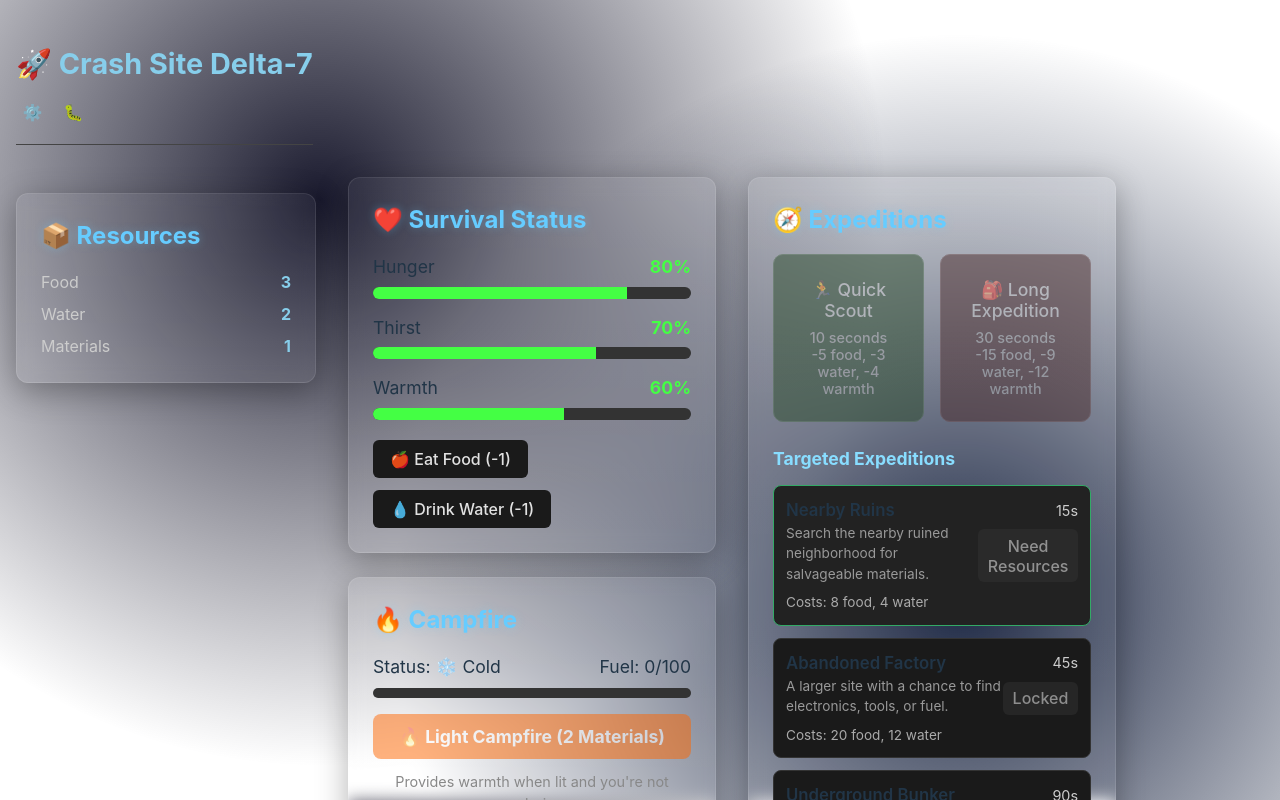
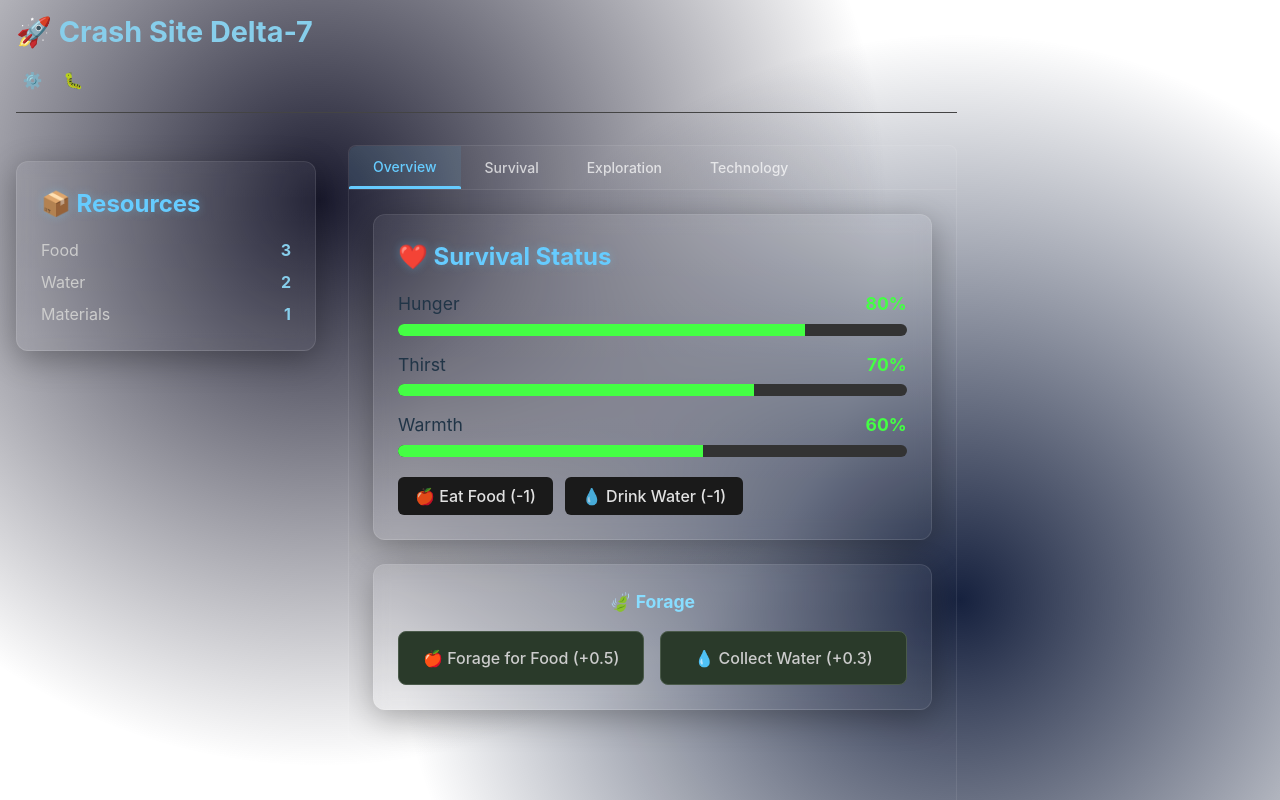
Before and after one commit to erniebrodeur/idlewild, a React (Vite) app: page / in a window 1280 px wide. Shown: the top 800 px of the page. Built offline with nearby package versions, Linux system fonts and the light colour scheme.

Commit message:
feat: implement tabbed navigation and forage buttons in game layout

```diff
--- a/src/components/ExpeditionPanel.tsx
+++ b/src/components/ExpeditionPanel.tsx
@@ -183,25 +183,6 @@ export default function ExpeditionPanel({
               })}
             </div>
           </div>
-
-          <div style={{ display: 'grid', gridTemplateColumns: '1fr 1fr', gap: '1rem' }}>
-            {gameData.survival.foraging.map((activity: any) => (
-              <button
-                key={activity.id}
-                style={{
-                  fontSize: '1rem',
-                  padding: '1rem',
-                  borderRadius: 8,
-                  backgroundColor: '#2a3a2a',
-                  border: '1px solid #4a5a4a',
-                  color: '#ccc'
-                }}
-                onClick={() => clickGather(activity.resource, activity.baseAmount)}
-              >
-                {activity.icon} {activity.name} (+{activity.baseAmount})
-              </button>
-            ))}
-          </div>
         </div>
       )}
     </div>
--- /dev/null
+++ b/src/components/ForageButtons.tsx
@@ -0,0 +1,32 @@
+import React from 'react'
+import gameData from '../data/game-data.json'
+
+interface ForageButtonsProps {
+  clickGather: (resourceId: string, amount: number) => void
+}
+
+export default function ForageButtons({ clickGather }: ForageButtonsProps) {
+  return (
+    <div className="panel" style={{ textAlign: 'center' }}>
+      <h3 style={{ marginBottom: '1rem', fontSize: '1.1rem' }}>🍃 Forage</h3>
+      <div style={{ display: 'grid', gridTemplateColumns: '1fr 1fr', gap: '1rem' }}>
+        {gameData.survival.foraging.map((activity: any) => (
+          <button
+            key={activity.id}
+            style={{
+              fontSize: '1rem',
+              padding: '1rem',
+              borderRadius: 8,
+              backgroundColor: '#2a3a2a',
+              border: '1px solid #4a5a4a',
+              color: '#ccc'
+            }}
+            onClick={() => clickGather(activity.resource, activity.baseAmount)}
+          >
+            {activity.icon} {activity.name} (+{activity.baseAmount})
+          </button>
+        ))}
+      </div>
+    </div>
+  )
+}
--- a/src/components/GameLayout.tsx
+++ b/src/components/GameLayout.tsx
@@ -2,11 +2,13 @@ import React from 'react'
 import GameHeader from './GameHeader'
 import ResourcesSidebar from './ResourcesSidebar'
 import SurvivalStatus from './SurvivalStatus'
+import ForageButtons from './ForageButtons'
 import CampfirePanel from './CampfirePanel'
 import ExpeditionPanel from './ExpeditionPanel'
 import TechnologyPanel from './TechnologyPanel'
 import SettingsPanel from './SettingsPanel'
 import DebugPanel from './DebugPanel'
+import TabsContainer, { TabDefinition } from './TabsContainer'
 import { GameState } from '../types/GameTypes'
 
 interface GameLayoutProps {
@@ -44,6 +46,71 @@ export default function GameLayout({
   reset,
   setState
 }: GameLayoutProps) {
+  // Define tab structure similar to Theory of Magic
+  const tabs: TabDefinition[] = [
+    {
+      id: 'overview',
+      label: 'Overview',
+      content: (
+        <div style={{ display: 'flex', flexDirection: 'column', gap: '1.5rem' }}>
+          <SurvivalStatus
+            needs={state.survival.needs}
+            resources={state.resources}
+            consumeResource={consumeResource}
+          />
+          <ForageButtons
+            clickGather={clickGather}
+          />
+        </div>
+      )
+    },
+    {
+      id: 'survival',
+      label: 'Survival',
+      content: (
+        <div style={{ display: 'flex', flexDirection: 'column', gap: '1.5rem' }}>
+          <SurvivalStatus
+            needs={state.survival.needs}
+            resources={state.resources}
+            consumeResource={consumeResource}
+          />
+          <CampfirePanel
+            campfire={state.survival.campfire}
+            resources={state.resources}
+            lightCampfire={lightCampfire}
+          />
+        </div>
+      )
+    },
+    {
+      id: 'exploration',
+      label: 'Exploration',
+      content: (
+        <ExpeditionPanel
+          exploration={state.survival.exploration}
+          resources={state.resources}
+          needs={state.survival.needs}
+          startExploration={startExploration}
+          clickGather={clickGather}
+        />
+      )
+    },
+    {
+      id: 'technology',
+      label: 'Technology',
+      content: (
+        <TechnologyPanel
+          upgradesDiscovered={state.upgradesDiscovered}
+          upgradesPurchased={state.upgradesPurchased}
+          producers={state.producers}
+          resources={state.resources}
+          purchaseUpgrade={purchaseUpgrade}
+          buyProducer={buyProducer}
+        />
+      )
+    }
+  ]
+
   return (
     <div className="game-root" style={{
       padding: '1rem',
@@ -62,62 +129,23 @@ export default function GameLayout({
       <div style={{
         display: 'flex',
         gap: '2rem',
-        flex: 1
+        flex: 1,
+        minHeight: 0 // Important for proper flex behavior
       }}>
         {/* Left Sidebar */}
         <ResourcesSidebar
           resources={state.resources}
         />
 
-        {/* Main Content */}
+        {/* Main Content with Tabs */}
         <div style={{
           flex: 1,
-          display: 'flex',
-          gap: '2rem'
+          minHeight: 0 // Important for proper flex behavior
         }}>
-          {/* Left Column */}
-          <div style={{
-            flex: 1,
-            display: 'flex',
-            flexDirection: 'column',
-            gap: '1.5rem'
-          }}>
-            <SurvivalStatus
-              needs={state.survival.needs}
-              resources={state.resources}
-              consumeResource={consumeResource}
-            />
-
-            <CampfirePanel
-              campfire={state.survival.campfire}
-              resources={state.resources}
-              lightCampfire={lightCampfire}
-            />
-          </div>
-
-          {/* Right Column */}
-          <div style={{
-            flex: 1,
-            display: 'flex',
-            flexDirection: 'column',
-            gap: '1.5rem'
-          }}>
-            <ExpeditionPanel
-              exploration={state.survival.exploration}
-              resources={state.resources}
-              needs={state.survival.needs}
-              startExploration={startExploration}
-              clickGather={clickGather}
-            />
-            <TechnologyPanel
-              upgradesDiscovered={state.upgradesDiscovered}
-              upgradesPurchased={state.upgradesPurchased}
-              producers={state.producers}
-              resources={state.resources}
-              purchaseUpgrade={purchaseUpgrade}
-              buyProducer={buyProducer}
-            />
-          </div>
+          <TabsContainer
+            tabs={tabs}
+            defaultTab="overview"
+          />
         </div>
       </div>
 
--- /dev/null
+++ b/src/components/TabsContainer.tsx
@@ -0,0 +1,41 @@
+import React, { useState } from 'react'
+
+export interface TabDefinition {
+  id: string
+  label: string
+  content: React.ReactNode
+}
+
+interface TabsContainerProps {
+  tabs: TabDefinition[]
+  defaultTab?: string
+  className?: string
+}
+
+export default function TabsContainer({ tabs, defaultTab, className }: TabsContainerProps) {
+  const [activeTab, setActiveTab] = useState(defaultTab || tabs[0]?.id)
+
+  const activeTabContent = tabs.find(tab => tab.id === activeTab)?.content
+
+  return (
+    <div className={`tabs-container ${className || ''}`}>
+      {/* Tab Navigation */}
+      <div className="tabs-nav">
+        {tabs.map((tab) => (
+          <button
+            key={tab.id}
+            className={`tab-button ${activeTab === tab.id ? 'active' : ''}`}
+            onClick={() => setActiveTab(tab.id)}
+          >
+            {tab.label}
+          </button>
+        ))}
+      </div>
+
+      {/* Tab Content */}
+      <div className="tab-content">
+        {activeTabContent}
+      </div>
+    </div>
+  )
+}
--- a/src/index.css
+++ b/src/index.css
@@ -72,12 +72,39 @@ button:focus-visible {
 /* Game layout styles */
 .game-root {
   width: 100%;
-  max-width: 1100px;
-  margin: 2rem auto;
-  display: grid;
-  grid-template-columns: 240px 1fr 320px;
-  gap: 1rem;
-  align-items: start;
+  max-width: 1200px;
+  margin: 0 auto;
+  padding: 1rem;
+  min-height: 100vh;
+  display: flex;
+  flex-direction: column;
+}
+
+/* Responsive layout adjustments for tabs */
+@media (max-width: 768px) {
+  .game-root {
+    padding: 0.5rem;
+  }
+
+  .tabs-nav {
+    overflow-x: auto;
+    scrollbar-width: none; /* Firefox */
+    -ms-overflow-style: none; /* IE/Edge */
+  }
+
+  .tabs-nav::-webkit-scrollbar {
+    display: none; /* Chrome/Safari */
+  }
+
+  .tab-button {
+    padding: 10px 16px;
+    font-size: 13px;
+    min-width: 80px;
+  }
+
+  .tab-content {
+    padding: 1rem;
+  }
 }
 
 .panel {
@@ -241,3 +268,76 @@ button:disabled {
   cursor: not-allowed;
   opacity: 0.5;
 }
+
+/* Tabs styling - Theory of Magic inspired */
+.tabs-container {
+  display: flex;
+  flex-direction: column;
+  height: 100%;
+}
+
+.tabs-nav {
+  display: flex;
+  background: rgba(255, 255, 255, 0.03);
+  border: 1px solid rgba(255, 255, 255, 0.08);
+  border-radius: 8px 8px 0 0;
+  padding: 0;
+  margin: 0;
+  overflow-x: auto;
+}
+
+.tab-button {
+  background: transparent;
+  border: none;
+  padding: 12px 24px;
+  font-size: 14px;
+  font-weight: 500;
+  color: rgba(255, 255, 255, 0.7);
+  cursor: pointer;
+  transition: all 0.2s ease;
+  white-space: nowrap;
+  border-radius: 0;
+  position: relative;
+}
+
+.tab-button:first-child {
+  border-radius: 8px 0 0 0;
+}
+
+.tab-button:last-child {
+  border-radius: 0 8px 0 0;
+}
+
+.tab-button:hover {
+  background: rgba(255, 255, 255, 0.05);
+  color: rgba(255, 255, 255, 0.9);
+  border-color: transparent;
+  box-shadow: none;
+}
+
+.tab-button.active {
+  background: rgba(102, 204, 255, 0.1);
+  color: #66ccff;
+  border-bottom: 2px solid #66ccff;
+}
+
+.tab-button.active::after {
+  content: '';
+  position: absolute;
+  bottom: -1px;
+  left: 0;
+  right: 0;
+  height: 2px;
+  background: #66ccff;
+  border-radius: 2px 2px 0 0;
+}
+
+.tab-content {
+  flex: 1;
+  background: rgba(255, 255, 255, 0.01);
+  border: 1px solid rgba(255, 255, 255, 0.08);
+  border-top: none;
+  border-radius: 0 0 8px 8px;
+  padding: 1.5rem;
+  overflow-y: auto;
+}
```
Also changed, not shown: src/components/ExplorationPanel.tsx (+0 -19 lines).
